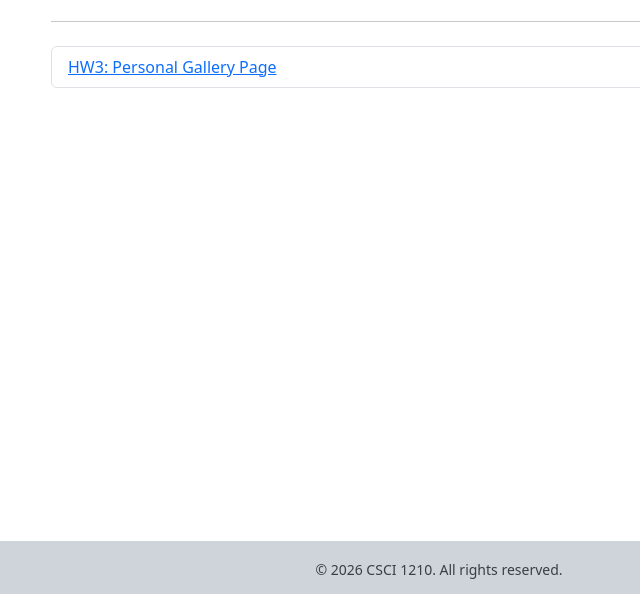
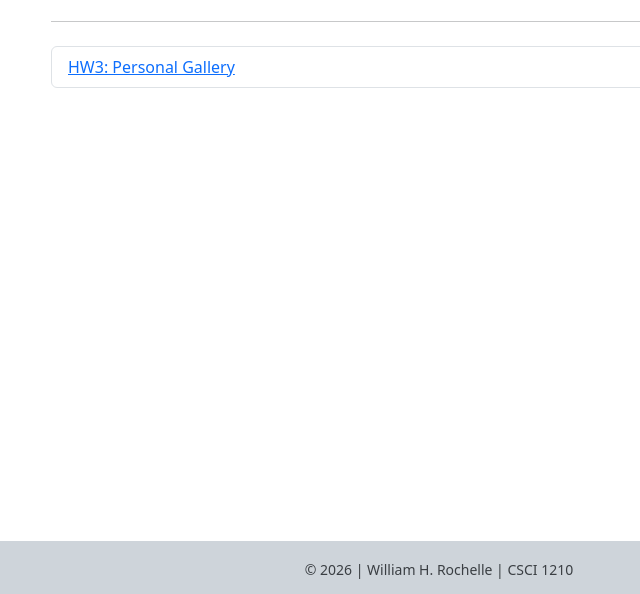
Before and after one commit to rochellew/csci-1210-homeworks, a plain HTML site: page index.html in a window 1280 px wide. Shown: the part 203-797 px from the top of the page, 201-841 px from the left. Drawn offline with nearby package versions, Linux system fonts and the light colour scheme.

Commit message:
Some small fixes

```diff
--- a/index.html
+++ b/index.html
@@ -49,14 +49,14 @@
 
         <ul class="list-group">
             <li class="list-group-item">
-                <a href="./hw3.html">HW3: Personal Gallery Page</a>
+                <a href="./hw3.html">HW3: Personal Gallery</a>
             </li>
         </ul>
 
     </div>
 
     <footer class="site-banner text-center py-3 mt-auto">
-        <small>&copy; 2026 CSCI 1210. All rights reserved.</small>
+        <small>&copy; 2026 | William H. Rochelle | CSCI 1210</small>
     </footer>
 
     <script src="https://cdn.jsdelivr.net/npm/bootstrap@5.3.3/dist/js/bootstrap.bundle.min.js" integrity="sha384-YvpcrYf0tY3lHB60NNkmXc5s9fDVZLESaAA55NDzOxhy9GkcIdslK1eN7N6jIeHz" crossorigin="anonymous"></script>
```
Also changed, not shown: hw3.html (+2 -2 lines).
